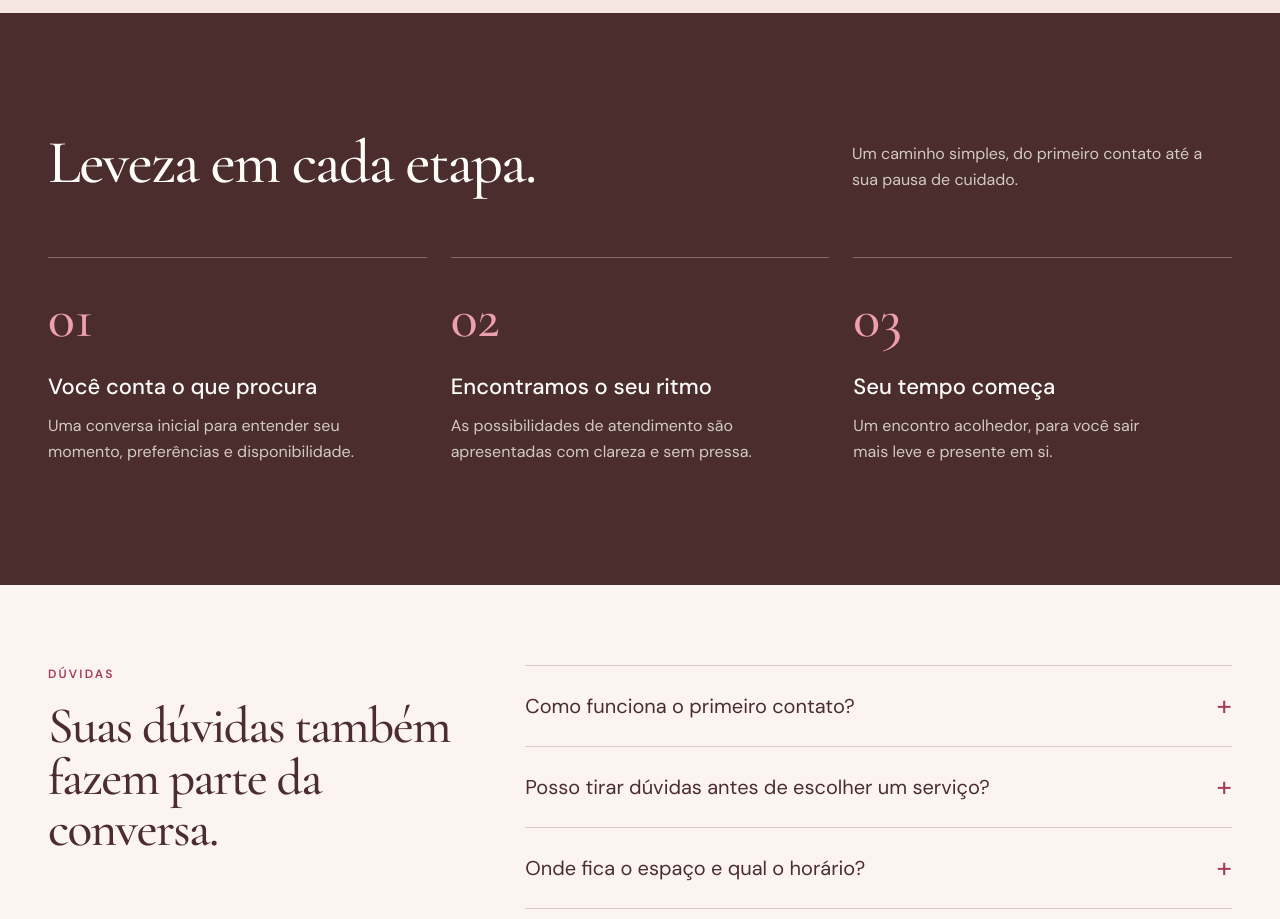
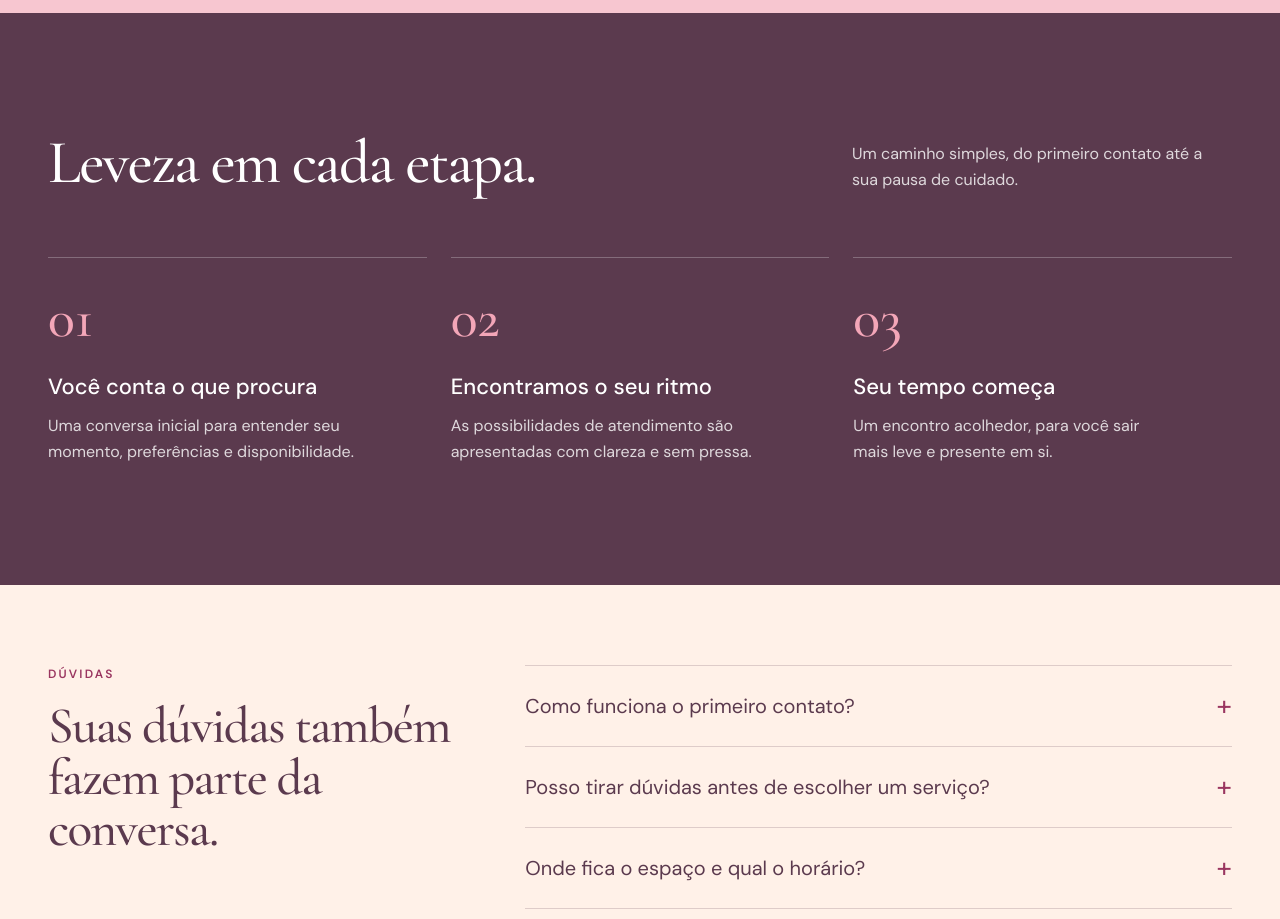
Before and after one commit to CassolEllen/estetica-malato, a React (Vite) app: page / in a window 1280 px wide. Shown: the part 2760-3679 px from the top of the page. Built offline with nearby package versions, Linux system fonts and the light colour scheme; grey boxes are pictures that could not be loaded.

Commit message:
Aplica a paleta rosa e ameixa no site

```diff
--- a/src/index.css
+++ b/src/index.css
@@ -1,17 +1,21 @@
 @import "tailwindcss";
 
 @theme {
-  --color-papel: #fbf4f1;
-  --color-papel-escuro: #f6e7e3;
-  --color-cartao: #fffaf8;
-  --color-creme: #fffefa;
-  --color-tinta: #4b2d2d;
-  --color-suave: #6b4f4d;
-  --color-rosa: #a83a56;
-  --color-rosa-escuro: #8d2f47;
-  --color-rosa-claro: #ed9eb0;
-  --color-rosa-fundo: #f7e1e3;
-  --color-foto: #efd9d5;
+  --color-papel: #fff1e8;
+  --color-papel-escuro: #f7c6d0;
+  --color-cartao: #fffaf7;
+  --color-creme: #ffffff;
+  --color-tinta: #5b3a4e;
+  --color-suave: #6e4a5e;
+
+  --color-rosa: #9a3660;
+  --color-rosa-escuro: #7f2b4f;
+  --color-rosa-vivo: #e47a9d;
+  --color-rosa-medio: #f3a6b8;
+  --color-rosa-claro: #f3a6b8;
+  --color-rosa-fundo: #f7c6d0;
+
+  --color-foto: #f7c6d0;
   --color-erro: #a44737;
 
   --font-titulo: "Cormorant Garamond", Georgia, serif;
@@ -33,7 +37,7 @@ body {
 }
 
 :focus-visible {
-  outline: 3px solid rgb(168 58 86 / 0.45);
+  outline: 3px solid rgb(154 54 96 / 0.45);
   outline-offset: 3px;
 }
 
@@ -81,13 +85,13 @@ body {
     color: var(--color-creme);
   }
   .btn-escuro:hover {
-    background: #3a2222;
+    background: #472c3c;
   }
 
   .btn-contorno {
     background: transparent;
     color: var(--color-tinta);
-    border-color: rgb(75 45 45 / 0.25);
+    border-color: rgb(91 58 78 / 0.25);
   }
   .btn-contorno:hover {
     border-color: var(--color-tinta);
@@ -117,7 +121,6 @@ body {
   }
 }
 
-
 @keyframes deslizar {
   from {
     transform: translateX(0);
@@ -135,7 +138,6 @@ body {
   animation-play-state: paused;
 }
 
-
 details summary {
   list-style: none;
   cursor: pointer;
@@ -146,7 +148,7 @@ details summary::-webkit-details-marker {
 }
 
 dialog::backdrop {
-  background: rgb(75 45 45 / 0.55);
+  background: rgb(91 58 78 / 0.5);
   backdrop-filter: blur(4px);
 }
 
--- a/src/secoes/ChamadaFinal.jsx
+++ b/src/secoes/ChamadaFinal.jsx
@@ -6,7 +6,7 @@ export default function ChamadaFinal() {
   return (
     <section id="agendar" className="pb-12">
       <div className="conteiner">
-        <Revelar className="relative overflow-hidden rounded-[36px] bg-rosa text-creme">
+        <Revelar className="relative overflow-hidden rounded-[36px] bg-rosa-vivo text-tinta">
           <div className="relative z-10 max-w-[640px] px-7 pt-16 pb-10 md:px-14 md:py-[88px]">
             <p className="mb-4 font-assinatura text-[40px] leading-none">Seu bem-estar em boas mãos.</p>
             <h2 className="m-0 font-titulo text-[clamp(2.6rem,5.6vw,5.2rem)] leading-[0.95] font-medium tracking-[-0.035em]">
@@ -25,7 +25,7 @@ export default function ChamadaFinal() {
 
           <div aria-hidden="true" className="relative h-60 md:absolute md:inset-y-0 md:right-0 md:h-auto md:w-[58%]">
             <img src={fotos.lirio} alt="" loading="lazy" className="size-full object-cover object-[75%_50%]" />
-            <div className="absolute inset-0 bg-linear-to-b from-rosa via-rosa/40 to-transparent md:bg-linear-to-r md:via-rosa/50" />
+            <div className="absolute inset-0 bg-linear-to-b from-rosa-vivo via-rosa-vivo/40 to-transparent md:bg-linear-to-r md:via-rosa-vivo/50" />
           </div>
         </Revelar>
       </div>
--- a/src/secoes/ComoFunciona.jsx
+++ b/src/secoes/ComoFunciona.jsx
@@ -1,25 +1,26 @@
+import Revelar from '../componentes/Revelar'
 import { etapas } from '../dados/site'
 
 export default function ComoFunciona() {
   return (
     <section id="como-funciona" className="bg-tinta py-24 text-creme md:py-[120px]">
       <div className="conteiner">
-        <div className="mb-16 flex flex-wrap items-end justify-between gap-8">
+        <Revelar className="mb-16 flex flex-wrap items-end justify-between gap-8">
           <h2 className="m-0 max-w-[620px] font-titulo text-[clamp(2.4rem,4.8vw,4.4rem)] leading-[0.98] font-medium tracking-[-0.03em]">
             Leveza em cada etapa.
           </h2>
-          <p className="m-0 max-w-[380px] text-base leading-relaxed text-creme/75">
+          <p className="m-0 max-w-[380px] text-base leading-relaxed text-creme/80">
             Um caminho simples, do primeiro contato até a sua pausa de cuidado.
           </p>
-        </div>
+        </Revelar>
 
         <ol className="m-0 grid list-none gap-10 p-0 md:grid-cols-3 md:gap-6">
-          {etapas.map((e) => (
-            <li key={e.numero} className="border-t border-white/30 pt-8">
+          {etapas.map((e, i) => (
+            <Revelar key={e.numero} como="li" atraso={i * 0.12} className="border-t border-white/25 pt-8">
               <span className="font-titulo text-[56px] leading-none text-rosa-claro">{e.numero}</span>
               <h3 className="mt-6 mb-2.5 text-[22px] font-medium">{e.titulo}</h3>
-              <p className="m-0 max-w-[320px] leading-relaxed text-creme/75">{e.texto}</p>
-            </li>
+              <p className="m-0 max-w-[320px] leading-relaxed text-creme/80">{e.texto}</p>
+            </Revelar>
           ))}
         </ol>
       </div>
--- a/src/secoes/FaixaServicos.jsx
+++ b/src/secoes/FaixaServicos.jsx
@@ -6,7 +6,7 @@ function Grupo({ escondido = false }) {
       {faixaServicos.map((servico) => (
         <span key={servico} className="flex items-center gap-9">
           <span>{servico}</span>
-          <span className="size-1.5 rounded-full bg-rosa-claro" aria-hidden="true" />
+          <span className="size-1.5 rounded-full bg-creme" aria-hidden="true" />
         </span>
       ))}
     </div>
@@ -15,7 +15,7 @@ function Grupo({ escondido = false }) {
 
 export default function FaixaServicos() {
   return (
-    <section aria-label="Alguns atendimentos" className="faixa overflow-hidden bg-tinta py-[22px] text-[#fbe9e6]">
+    <section aria-label="Alguns atendimentos" className="faixa overflow-hidden bg-rosa-vivo py-[22px] text-tinta">
       <div className="faixa-trilho flex w-max font-titulo text-[26px] whitespace-nowrap italic">
         <Grupo />
         <Grupo escondido />
```
